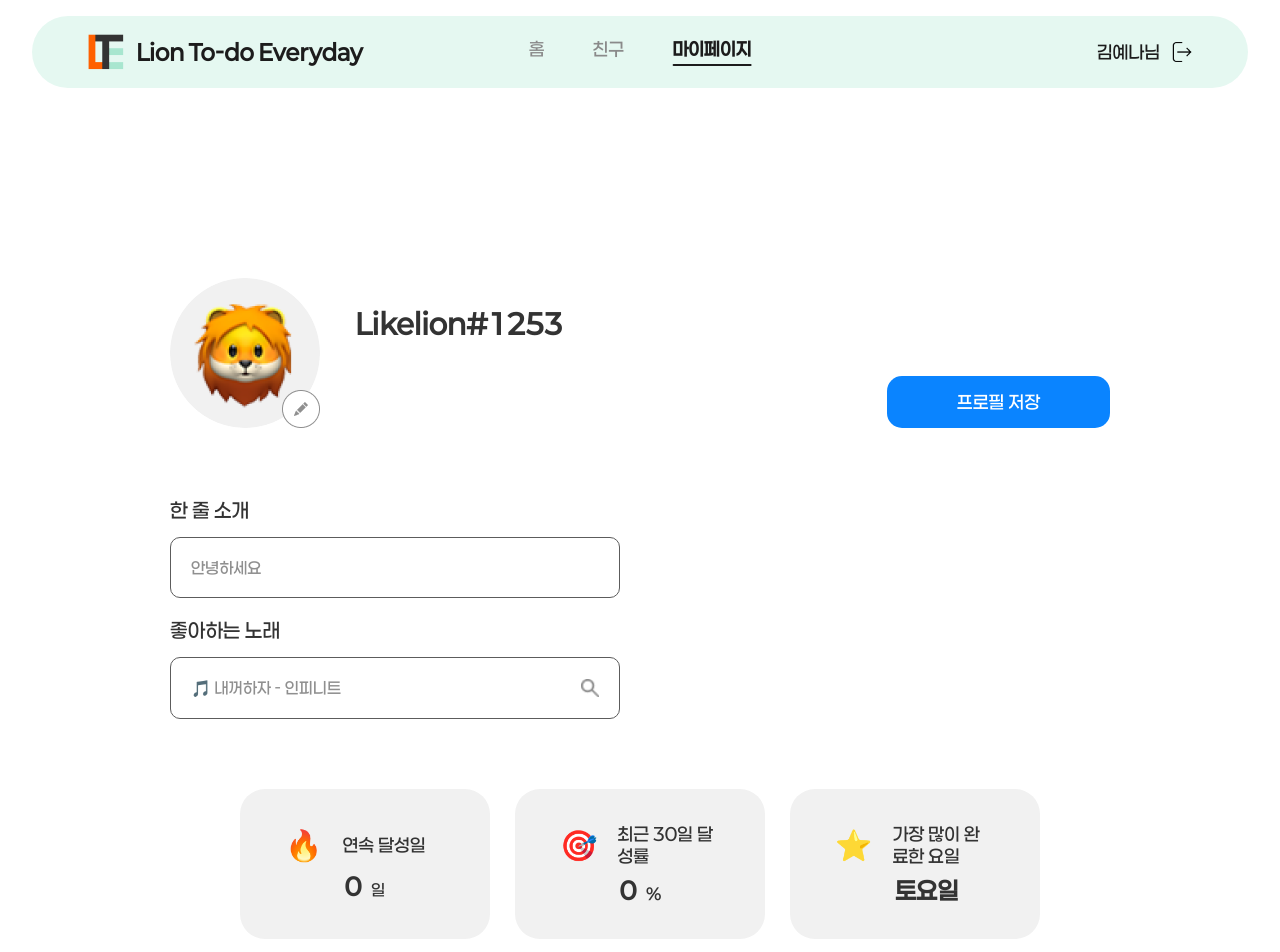
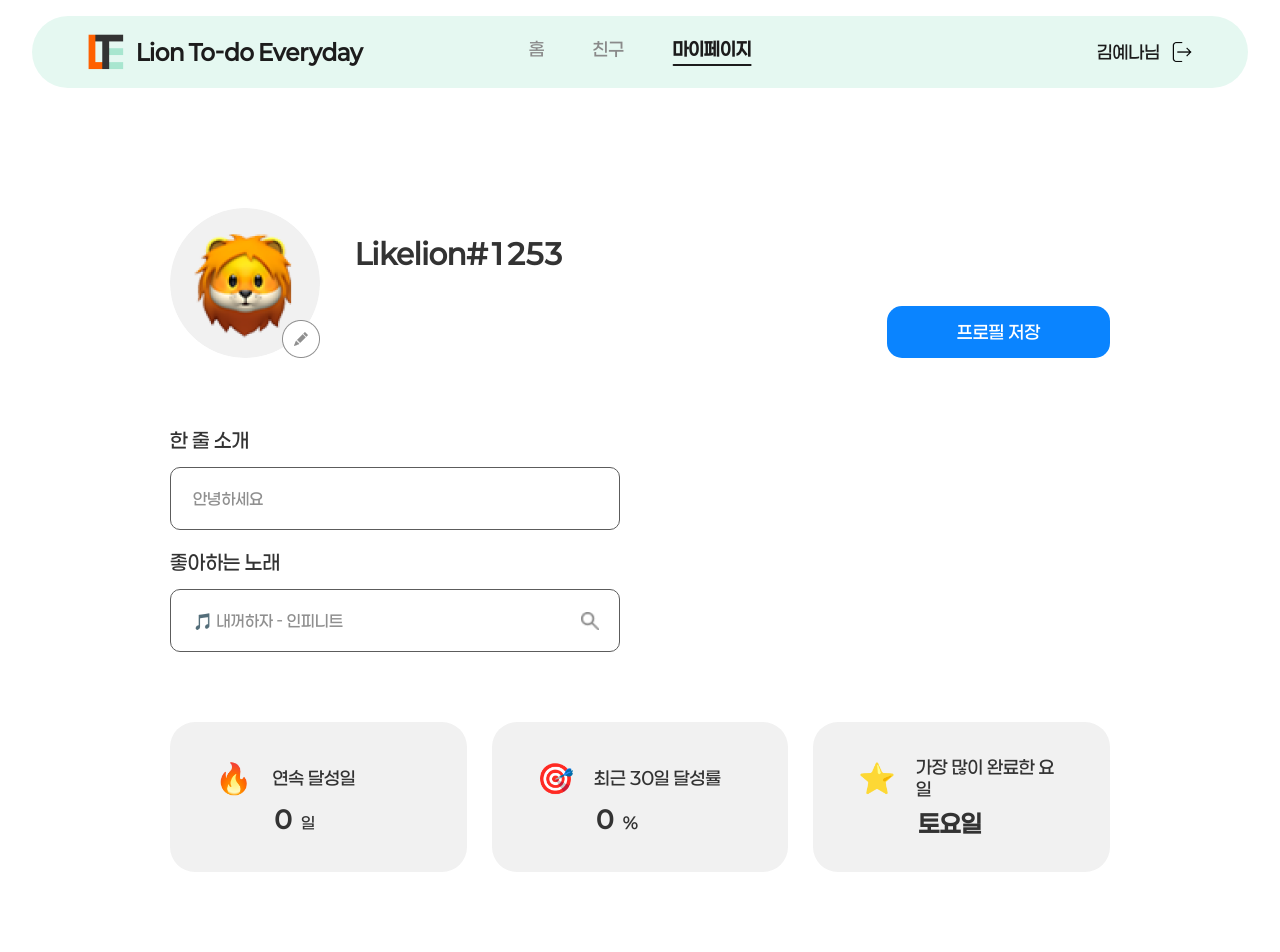
Before and after one commit to kau-likelion-14th/FrontEnd, a React (Create React App) app: page /mypage in a window 1280 px wide. Shown: the top 952 px of the page. Built offline with nearby package versions, Linux system fonts and the light colour scheme.

Commit message:
feat: 프로필 편집 ui 구현

```diff
--- a/src/pages/MyPage/Profile.js
+++ b/src/pages/MyPage/Profile.js
@@ -1,16 +1,51 @@
-import React from "react";
+import React, {useRef, useState} from "react";
 import profileImg from "../../assets/image/profile.png";
 import profileEdit from "../../assets/image/imgedit.png";
 import profilemusic from "../../assets/image/search.png";
 
 const Profile = () => {
+  const fileInputRef = useRef(null);
+
+  const [nickname] = useState("Likelion#1253");
+  const [intro, setIntro] = useState("안녕하세요");
+  const [song, setSong] = useState("내꺼하자 - 인피니트");
+
+  const [profileImageUrl] = useState(null);
+  const [selectedImageFile, setSelectedImageFile] = useState(null);
+  const [previewUrl, setPreviewUrl] = useState(null);
+
+  const handleClickEditIcon = () => {
+    fileInputRef.current?.click();
+  };
+
+  const handleFileChange = (e) => {
+    const file = e.target.files?.[0];
+    if (!file) return;
+
+    setSelectedImageFile(file);
+
+    if (previewUrl) URL.revokeObjectURL(previewUrl);
+    setPreviewUrl(URL.createObjectURL(file));
+  };
+
+  const displayImageSrc = previewUrl || profileImageUrl || profileImg;
+
+  const handleSave = () => {
+    console.log("저장될 프로필 데이터:", {
+      intro,
+      song,
+      selectedImageFile,
+    });
+
+    alert("프로필이 임시로 저장됐어요! (API 연결 전)");
+  };
 
   return (
     <div className="profile-container">
         <div className="profile-section">
             <div className="profile-image">
                 <img
-                    src={profileImg}
+                    src={displayImageSrc}
                     alt="프로필 이미지"
                     className="profile-img"
                 />
@@ -18,12 +53,20 @@ const Profile = () => {
                     src={profileEdit}
                     alt="프로필 수정 아이콘"
                     className="profile-img-edit"
+                    onClick={handleClickEditIcon}
+                />
+                <input
+                    type="file"
+                    ref={fileInputRef}
+                    style={{ display: "none" }}
+                    onChange={handleFileChange}
+                    accept="image/*"
                 />
             </div>
             <div className="profile-name">
-                    Likelion#1253
+                    {nickname}
             </div>
-            <button className="profile-edit">프로필 저장</button>
+            <button className="profile-edit" onClick={handleSave}>프로필 저장</button>
         </div>
         <div className="profile-info">
             <div className="profile-details">
@@ -32,7 +75,11 @@ const Profile = () => {
                 </div>
                 <div className="profile-content-box">
                     <div className="profile-content">
-                        안녕하세요
+                        <input
+                            className="profile-content-input"
+                            value={intro}
+                            onChange={(e) => setIntro(e.target.value)}
+                        />
                     </div>
                 </div>
             </div>
@@ -42,7 +89,11 @@ const Profile = () => {
                 </div>
                 <div className="profile-content-box">
                     <div className="profile-content">
-                        🎵 내꺼하자 - 인피니트
+                        <input
+                            className="profile-content-input"
+                            value={`🎵 ${song}`}
+                            onChange={(e) => setSong(e.target.value)}
+                        />
                     </div>
                     <img
                         src={profilemusic}
--- a/src/styles/MyPage.css
+++ b/src/styles/MyPage.css
@@ -9,7 +9,7 @@
   flex-direction: column;
   justify-content: center;
   align-items: center;
-  margin: 190px 170px;
+  margin: 120px 170px;
   font-family: 'Paperlogy', sans-serif;
 }
 
@@ -108,7 +108,7 @@
 }
 
 .state-card {
-  width: 250px;
+  width: 550px;
   height: 150px;
   background-color: #f1f1f1;
   border-radius: 25px;
@@ -143,7 +143,17 @@
 }
 
 .status-container {
+  width: 100%;
   display: flex;
-  justify-content: center;
+  justify-content: flex-start;
   gap: 25px;
 }
+
+.profile-content-input {
+  width: 100%;
+  border: none;
+  outline: none;
+  font-size: 16px;
+  font-family: 'Paperlogy', sans-serif;
+  color: #8F8F8F;
+}
```
